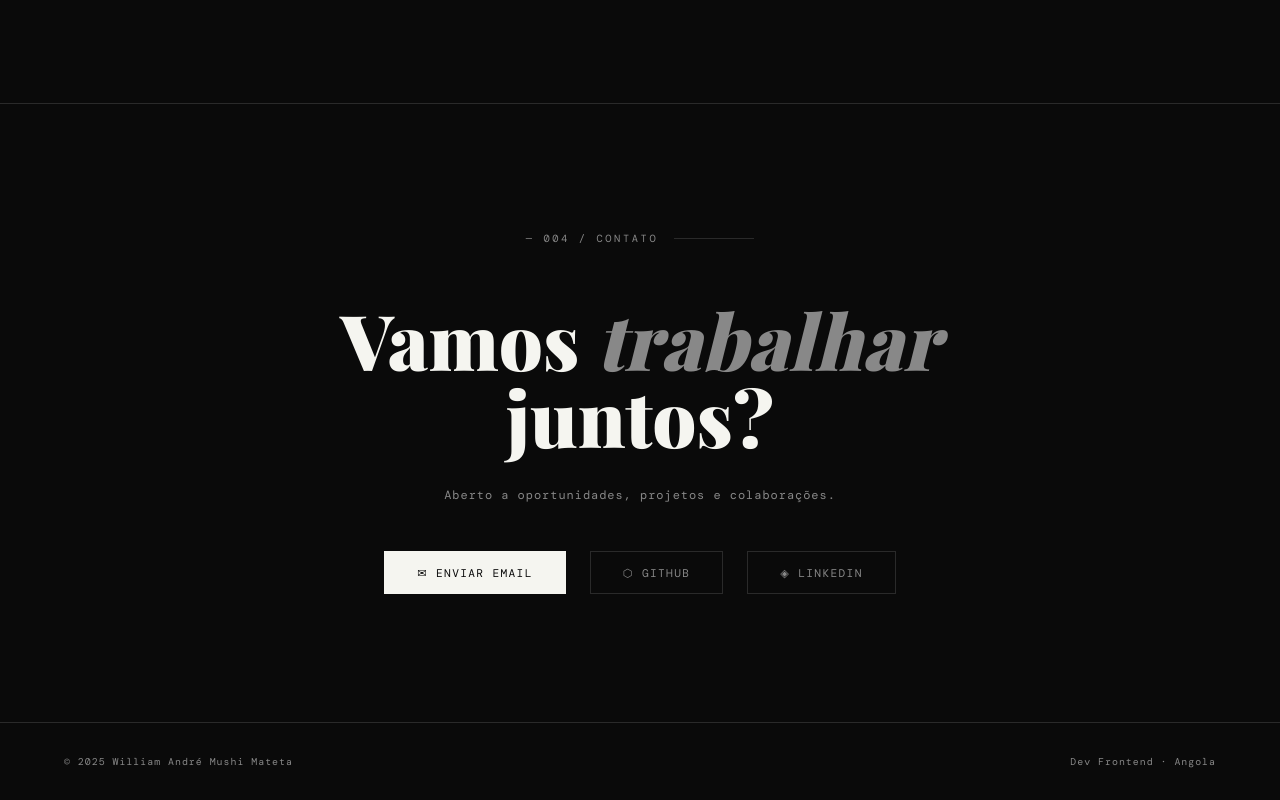
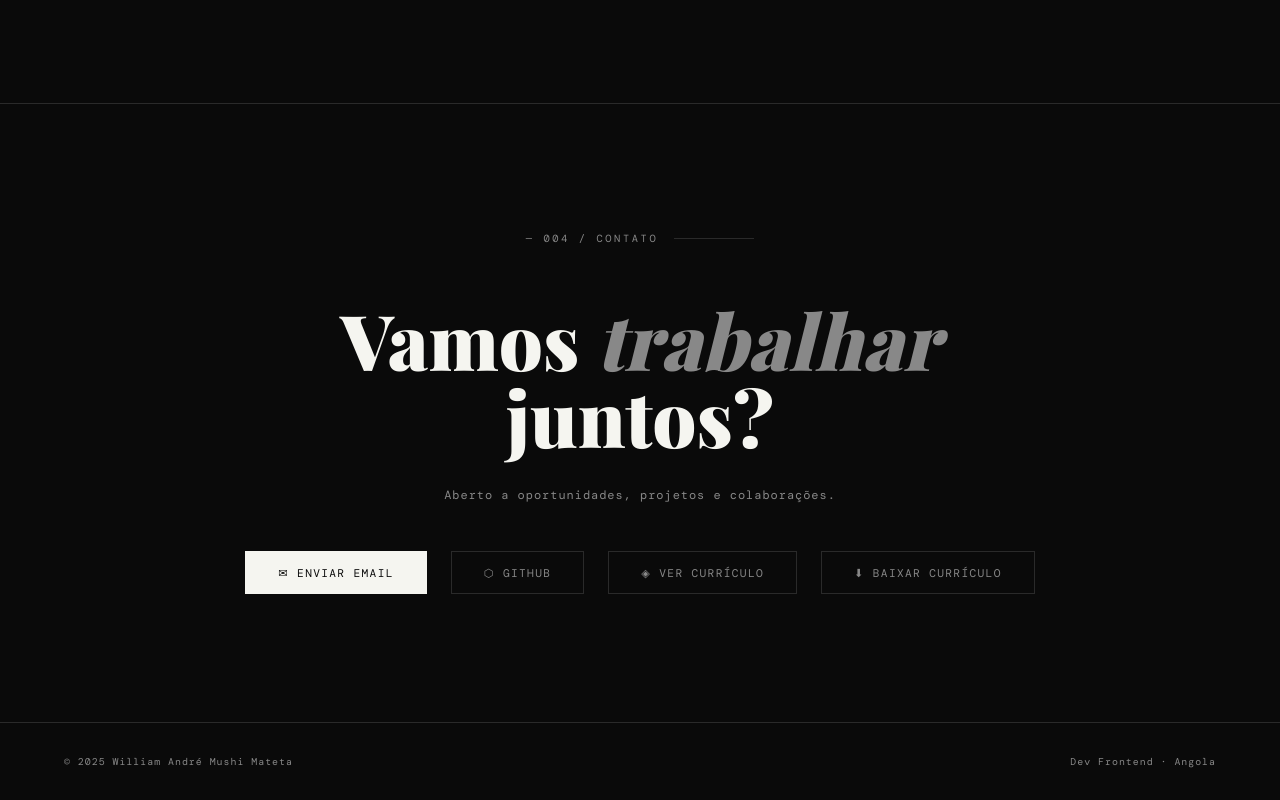
Before and after one commit to Groew-script/portfolio-server, a website: page public/index.html in a window 1280 px wide. Shown: the part 2327-3127 px from the top of the page. Drawn offline with nearby package versions, Linux system fonts and the light colour scheme; a web font is replaced by a local one.

Commit message:
Substituir link LinkedIn por Ver Currículo e Baixar Currículo

```diff
--- a/public/index.html
+++ b/public/index.html
@@ -600,9 +600,10 @@
       <a href="https://github.com/Groew-script" target="_blank" class="contact-link">
         ⬡ GitHub
       </a>
-      <a href="https://linkedin.com/in/seulinkedin" target="_blank" class="contact-link">
-        ◈ LinkedIn
+      <a href="CV_William_Mateta.pdf" target="_blank" class="contact-link">
+        ◈ Ver Currículo
       </a>
+      <a href="CV_William_Mateta.pdf" download class="contact-link">⬇ Baixar Currículo</a>
     </div>
   </section>
 
```
Also changed, not shown: 1 other file.
